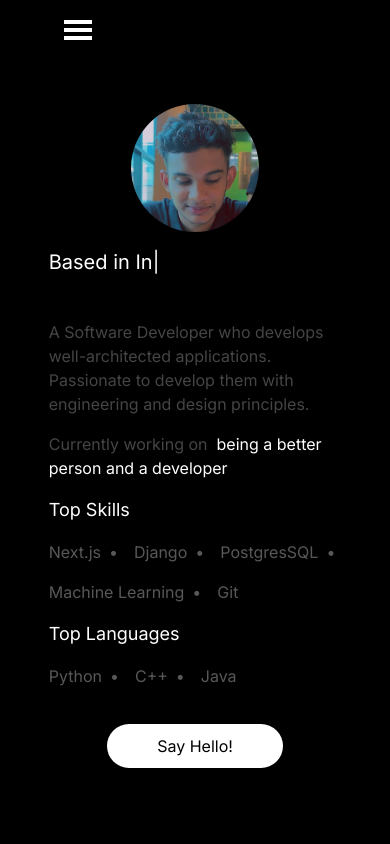
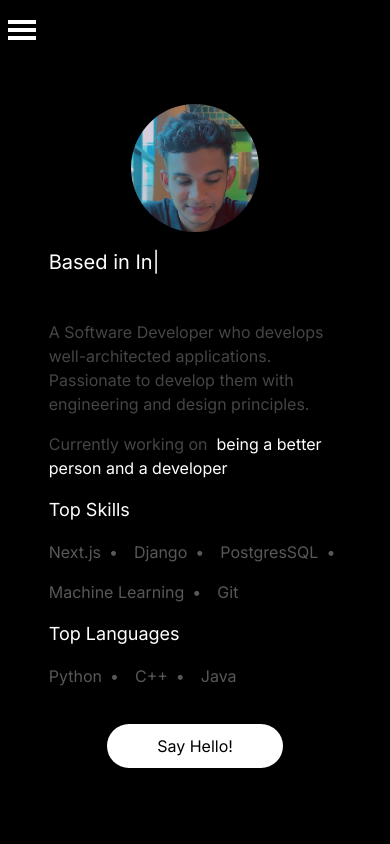
Before and after one commit to Rohithk2003/portfolio, a Next.js app: page / in a window 390 px wide. Shown: the top 844 px of the page. Built offline with nearby package versions, Linux system fonts and the light colour scheme; what tailwindcss-animated would draw is missing.

Commit message:
Update styling and layout of Project component in Project.js and navbar.js

```diff
--- a/components/navbar.js
+++ b/components/navbar.js
@@ -39,7 +39,7 @@ export default function Navbar() {
 					</li>
 				</ul>
 				<div
-					className={`md:hidden flex z-[1000]  order-0 align-middle w-full ${HamStatus ? "fixed" : "absolute"} top-5 pl-14 justify-start m-auto `}
+					className={`md:hidden flex z-[1000]  order-0 align-middle w-full ${HamStatus ? "fixed" : "absolute"} top-5  justify-start m-auto `}
 				>
 					<a
 						className={" grid ml-2 grid-rows-3w"}
```
